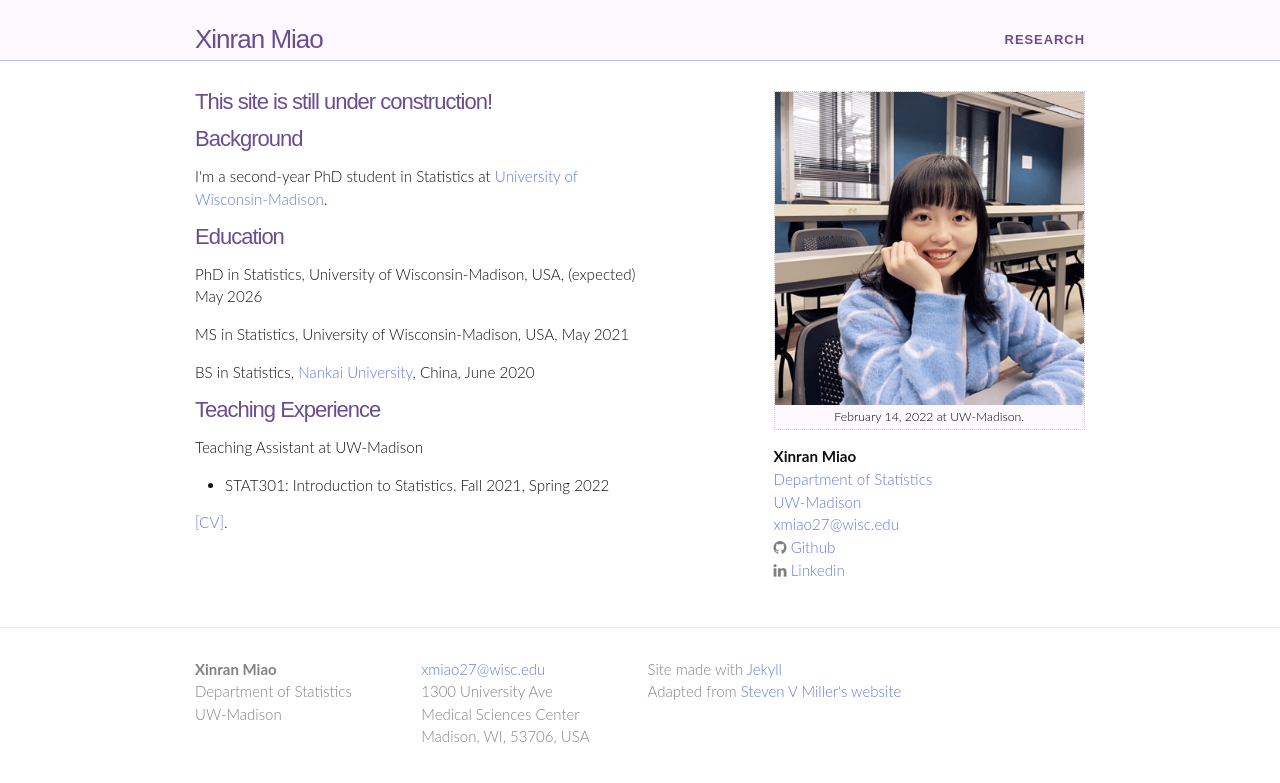
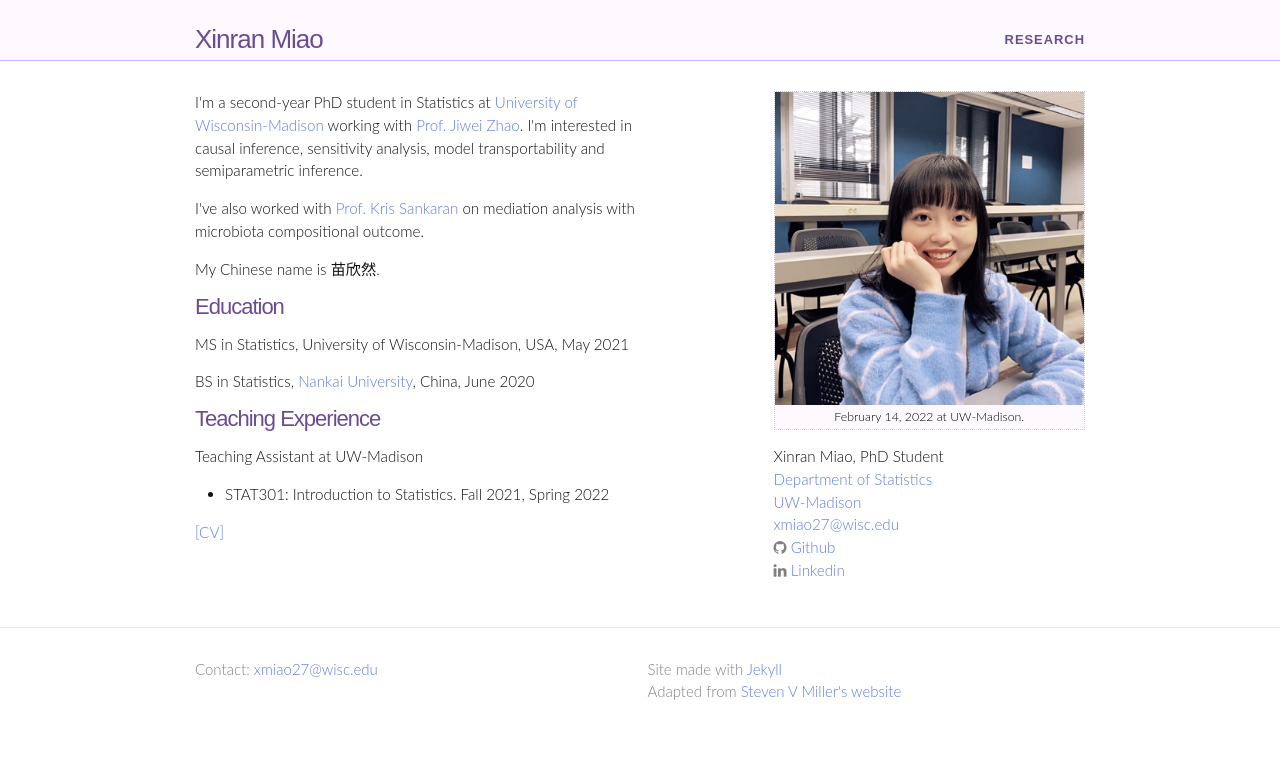
Before and after one commit to XinranMiao/XinranMiao.github.io, a Jekyll site: the page built from index.html, in a window 1280 px wide. Shown: the top 783 px of the page. Built offline with Jekyll 4.4.1, drawn with Linux system fonts in a browser that asks for light colours; nearby versions of some CDN libraries; some web fonts are replaced.

Commit message:
contents

```diff
--- a/_includes/footer.html
+++ b/_includes/footer.html
@@ -7,20 +7,14 @@
     <div class="footer-col-wrapper">
       <div class="footer-col  footer-col-1">
         <ul class="contact-list">
-          <li><strong>{{ site.title }}</strong></li>
-          <li>Department of Statistics</li>
-          <li>UW-Madison</li>
+          <li>Contact: <a href="mailto:{{ site.email }}">{{ site.email }}</a></li>
         </ul>
       </div>
 
       <div class="footer-col  footer-col-2">
 
 
-         <p class="text">
-          <a href="mailto:{{ site.email }}">{{ site.email }}</a><br />
-          1300 University Ave<br />
-		Medical Sciences Center<br />
-		Madison, WI, 53706, USA</p> <!-- {{ site.description }} -->
+         <p></p>
       </div>
 
       <div class="footer-col  footer-col-3">
--- a/index.html
+++ b/index.html
@@ -1,9 +1,6 @@
 ---
 layout: default
 ---
-
-
-
 
 
 <head>
@@ -36,11 +33,16 @@ layout: default
  <body>
     <div class="row">
         <div class="column left">
-            <h1>This site is still under construction!</h1>
-            <h1>Background</h1>
-	             <p>I'm a second-year PhD student in Statistics at <a href="https://www.wisc.edu">University of Wisconsin-Madison</a>.</p>
+	             <p>I'm a second-year PhD student in Statistics at <a href="https://www.wisc.edu">University of Wisconsin-Madison</a> working with
+                 <a href="https://zhaolab.biostat.wisc.edu">Prof. Jiwei Zhao</a>.
+                 I'm interested in causal inference, sensitivity analysis, model transportability and semiparametric inference.
+                </p>
+                <p>
+                    I've also worked with <a href="https://krisrs1128.github.io/LSLab/">Prof. Kris Sankaran</a> on mediation analysis with microbiota compositional outcome.
+                </p>
+                <p> My Chinese name is 苗欣然.
+                </p>
 			 <h1>Education</h1>
-			     <p> PhD in Statistics, University of Wisconsin-Madison, USA, (expected) May 2026</p>
 			     <p> MS in Statistics, University of Wisconsin-Madison, USA, May 2021</p>
 			     <p> BS in Statistics, <a href="https://en.nankai.edu.cn">Nankai University</a>, China, June 2020</p>
 		    <h1>Teaching Experience</h1>
@@ -48,7 +50,7 @@ layout: default
 		            <ul>
 			        <li>STAT301: Introduction to Statistics. Fall 2021, Spring 2022</li>
 		            </ul>
-				<p><a href="/docs/xinranmiao_cv.pdf">[CV]</a>.</p>
+				<p><a href="/docs/xinranmiao_cv.pdf">[CV]</a></p>
         </div>
 		<div class="column middle">
 			<p></p>
@@ -56,7 +58,7 @@ layout: default
         <div class="column right">
             {% include image.html url="/images/xinranmiao.jpg" caption="February 14, 2022 at UW-Madison." width=1000 align="center" %}
 			<ul class="contact-list">
-				<li><strong>{{ site.title }}</strong></li>
+				<li>Xinran Miao, PhD Student</li>
 				<li> <a href="https://stat.wisc.edu">Department of Statistics</a></li>
 				<li><a href="https://www.wisc.edu">UW-Madison</a></li>
 				<li><a href="mailto:{{ site.email }}">{{ site.email }}</a></li>
--- a/research.html
+++ b/research.html
@@ -5,8 +5,6 @@ layout: default
 
 
 <div class="home">
-	<h1>This site is still under construction!</h1>
-	<h1>Research Interests</h1>
 	<h1>Publications</h1>
 	<ol reversed>
 		<li><a href = "https://doi.org/10.1111/biom.13501">Sample size formula for general win ratio analysis.</a> <br>
```
Also changed, not shown: other parts of research.html (+0 -1 lines), cv.md (deleted, +0 -12 lines).
